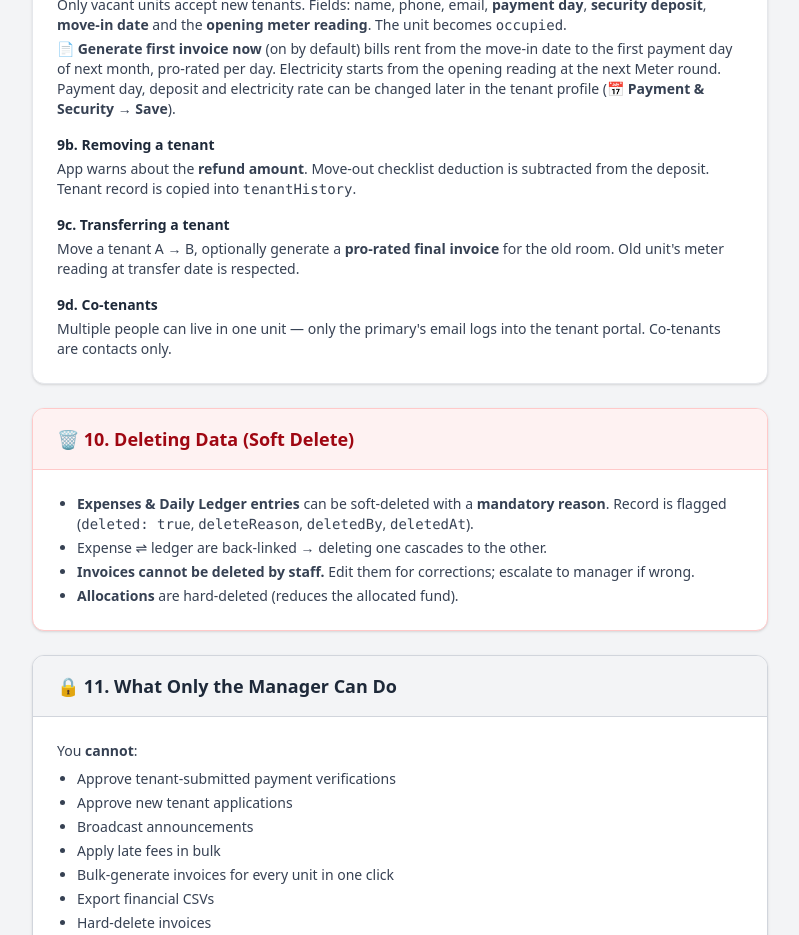
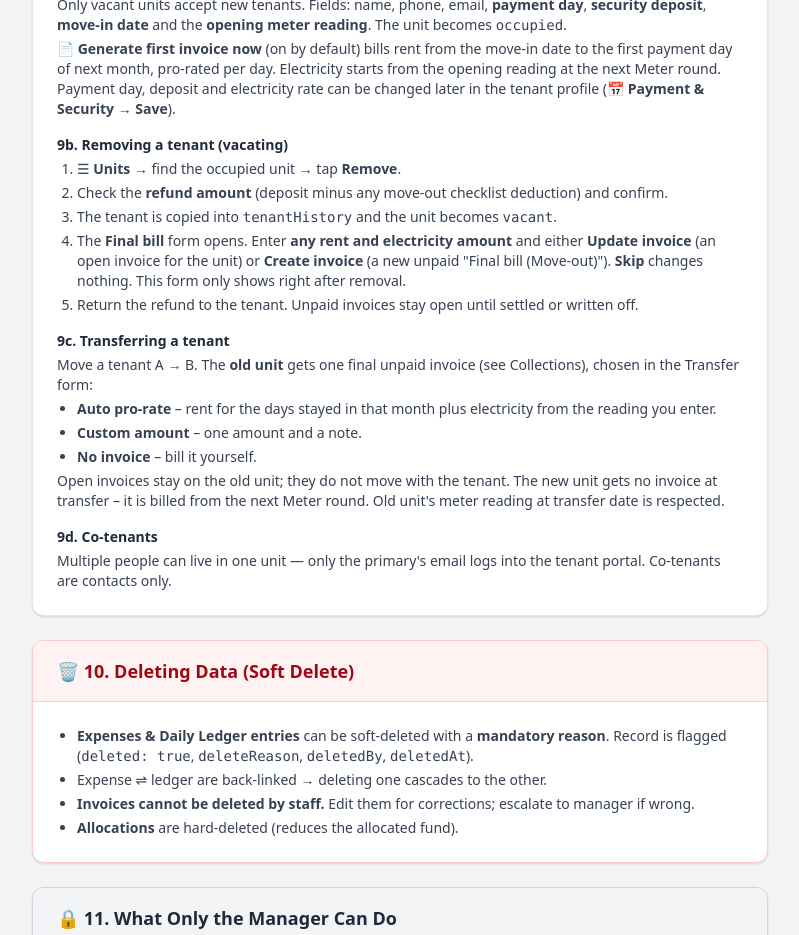
Before and after one commit to VirendraSehrawat/propertymanager, a Next.js app: page /employee/help in a window 1280 px wide. Shown: the part 6060-6995 px from the top of the page, without its empty margins (240-1039 px from the left). Built offline with nearby package versions, Linux system fonts and the light colour scheme; no server answers.

Commit message:
feat: update tenant removal process with detailed steps and final invoice handling

```diff
--- a/app/employee/help/page.tsx
+++ b/app/employee/help/page.tsx
@@ -362,12 +362,24 @@ export default function EmployeeHelpPage() {
                             <p className="mt-1"><strong>📄 Generate first invoice now</strong> (on by default) bills rent from the move-in date to the first payment day of next month, pro-rated per day. Electricity starts from the opening reading at the next Meter round. Payment day, deposit and electricity rate can be changed later in the tenant profile (<strong>📅 Payment &amp; Security → Save</strong>).</p>
                         </div>
                         <div>
-                            <h3 className="font-bold text-gray-800 mb-1">9b. Removing a tenant</h3>
-                            <p>App warns about the <strong>refund amount</strong>. Move-out checklist deduction is subtracted from the deposit. Tenant record is copied into <code>tenantHistory</code>.</p>
+                            <h3 className="font-bold text-gray-800 mb-1">9b. Removing a tenant (vacating)</h3>
+                            <ol className="list-decimal pl-5 space-y-1">
+                                <li>☰ <strong>Units</strong> → find the occupied unit → tap <strong>Remove</strong>.</li>
+                                <li>Check the <strong>refund amount</strong> (deposit minus any move-out checklist deduction) and confirm.</li>
+                                <li>The tenant is copied into <code>tenantHistory</code> and the unit becomes <code>vacant</code>.</li>
+                                <li>The <strong>Final bill</strong> form opens. Enter <strong>any rent and electricity amount</strong> and either <strong>Update invoice</strong> (an open invoice for the unit) or <strong>Create invoice</strong> (a new unpaid &quot;Final bill (Move-out)&quot;). <strong>Skip</strong> changes nothing. This form only shows right after removal.</li>
+                                <li>Return the refund to the tenant. Unpaid invoices stay open until settled or written off.</li>
+                            </ol>
                         </div>
                         <div>
                             <h3 className="font-bold text-gray-800 mb-1">9c. Transferring a tenant</h3>
-                            <p>Move a tenant A → B, optionally generate a <strong>pro-rated final invoice</strong> for the old room. Old unit&apos;s meter reading at transfer date is respected.</p>
+                            <p>Move a tenant A → B. The <strong>old unit</strong> gets one final unpaid invoice (see Collections), chosen in the Transfer form:</p>
+                            <ul className="list-disc pl-5 mt-1 space-y-1">
+                                <li><strong>Auto pro-rate</strong> – rent for the days stayed in that month plus electricity from the reading you enter.</li>
+                                <li><strong>Custom amount</strong> – one amount and a note.</li>
+                                <li><strong>No invoice</strong> – bill it yourself.</li>
+                            </ul>
+                            <p className="mt-1">Open invoices stay on the old unit; they do not move with the tenant. The new unit gets no invoice at transfer – it is billed from the next Meter round. Old unit&apos;s meter reading at transfer date is respected.</p>
                         </div>
                         <div>
                             <h3 className="font-bold text-gray-800 mb-1">9d. Co-tenants</h3>
```
Also changed, not shown: 1 other file (tests, documents, lock files or other folders).
